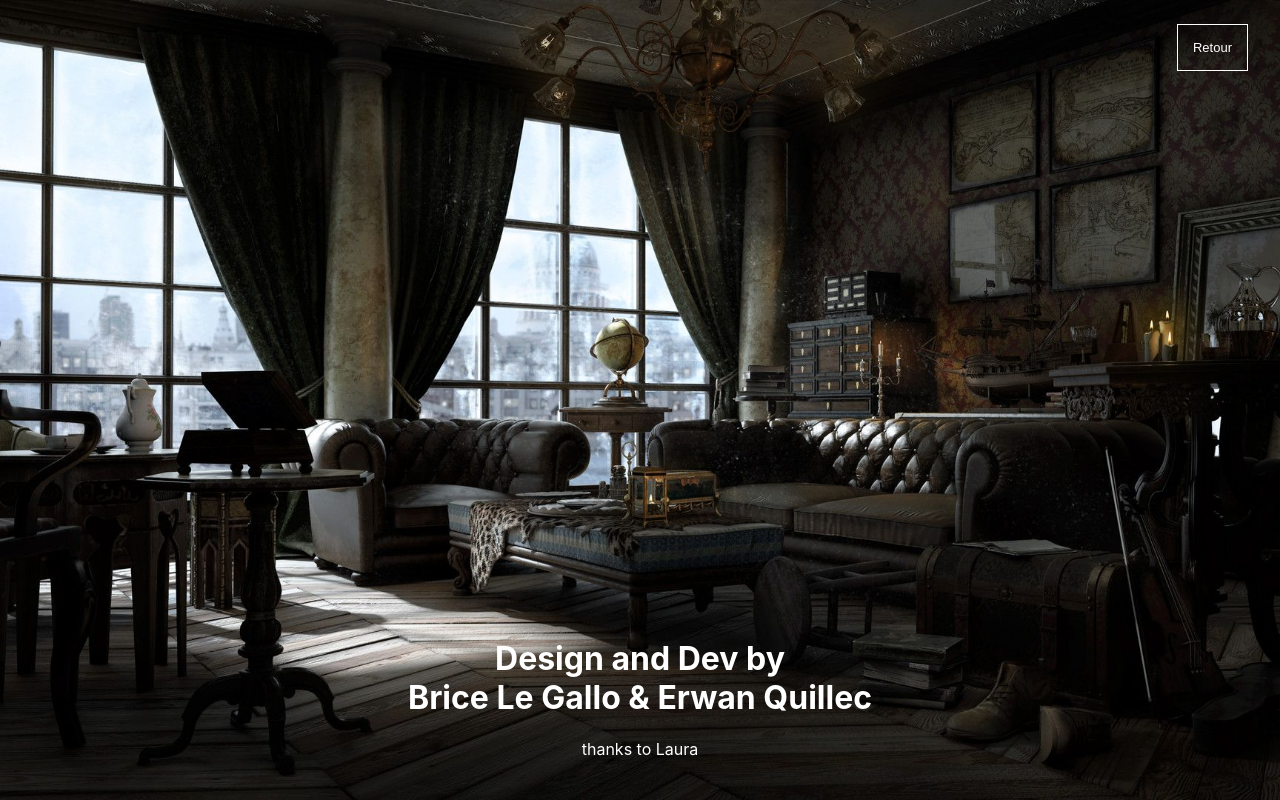
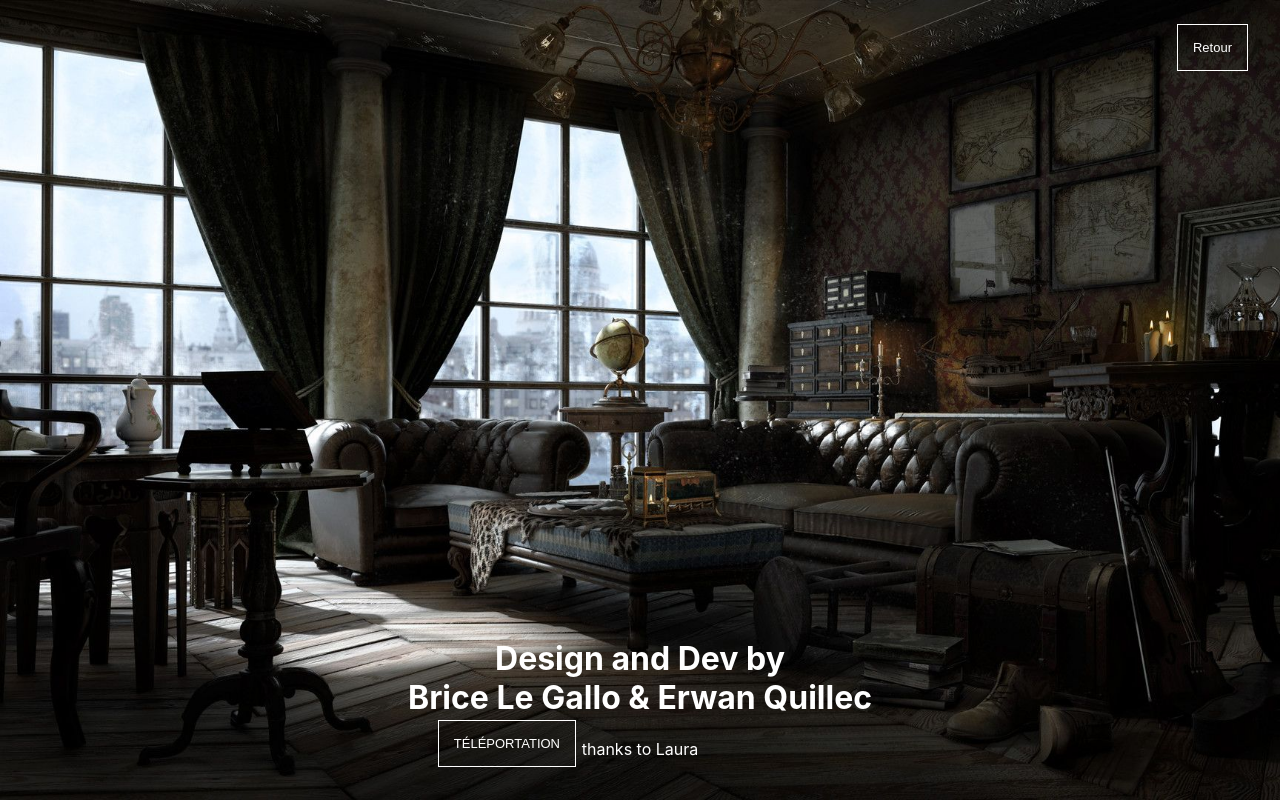
Before and after one commit to erwanitwish/teleport-me, a React (Create React App) app: page /credits in a window 1280 px wide. Built offline with nearby package versions, Linux system fonts and the light colour scheme; no server answers.

Commit message:
presque tout

```diff
--- a/src/App.css
+++ b/src/App.css
@@ -10,7 +10,6 @@
   width: 100%;
   height: 100vh;
   z-index: -1000;
-  clip-path: polygon(100% 100%, 100% 0, 0 0, 0 95%, 10% 100%, 5% 100%);
 }
 
 .behind {
--- a/src/App.js
+++ b/src/App.js
@@ -1,21 +1,54 @@
-import React from "react";
+import React, { useState } from "react";
 import { BrowserRouter as Router, Switch, Route } from "react-router-dom";
 import "./App.css";
 import MetAccess from "./components/met-access";
-import YoutubeAccess from './components/youtube-access';
+import YoutubeAccess from "./components/youtube-access";
 import Credits from "./components/credits";
 import WebcamAccess from "./components/webcam-access";
+import { Spring, config } from "react-spring/renderprops";
+import Button from "./components/button";
 
-function App() {
+class App extends React.Component {
+  constructor(props) {
+    super(props);
+    this.state = {
+      reload: true,
+    };
+    this.reloading = this.reloading.bind(this);
+  }
+
+  reloading() {
+    this.setState({ reload: !this.state.reload });
+  }
+
+  render() {
     return (
       <Router>
         <switch>
           <div className="App">
+            {
+              <Spring
+                config={config.slow}
+                delay={1000}
+                from={{ opacity: 0, transform: "translateX(-10vw)" }}
+                to={{ opacity: 1, transform: "translateX(0vw)" }}
+              >
+                {(props) => (
+                  <Button
+                    stylize={props}
+                    idButton="button2"
+                    func={this.reloading}
+                    butnTxt="TÉLÉPORTATION"
+                    move="left"
+                  />
+                )}
+              </Spring>
+            }
             <Route exact path="/">
               <MetAccess />
               <div className="background"></div>
               <div className="behind">
-              <YoutubeAccess />
+                {this.state.reload && <YoutubeAccess />}
               </div>
             </Route>
             <Route exact path="/credits">
@@ -26,5 +59,6 @@ function App() {
       </Router>
     );
   }
+}
 
 export default App;
--- a/src/components/youtube-access.jsx
+++ b/src/components/youtube-access.jsx
@@ -1,53 +1,66 @@
 import React from "react";
 import axios from "axios";
 import ReactPlayer from "react-player";
-import { Spring, config } from 'react-spring/renderprops';
-import Button from './button';
+import { Spring, config } from "react-spring/renderprops";
+import Button from "./button";
 
 class YoutubeAccess extends React.Component {
-  constructor (props) {
-    super (props);
+  constructor(props) {
+    super(props);
     this.state = {
-      youtubeUrl: 'https://www.youtube.com/watch?v=rgZfmWXTqas',
-      startTime: 50
+      youtubeUrl: "https://www.youtube.com/watch?v=rgZfmWXTqas",
+      startTime: Math.floor(Math.random() * 3500),
     };
-    this.handleRandomTime = this.handleRandomTime.bind(this);
+    // this.handleRandomTime = this.handleRandomTime.bind(this);
   }
 
-  handleRandomTime () {
-    this.setState({ startTime : Math.floor(Math.random() * 3500) });
-  }
+  // handleRandomTime() {
+  //   this.setState({ startTime: Math.floor(Math.random() * 3500) });
+  // }
 
-  componentDidMount() {
-    this.handleRandomTime();
-    console.log('Hello');
-  }
+  // componentDidMount() {
+  //   this.handleRandomTime();
+  //   console.log("Hello");
+  // }
 
-  render () {
+  render() {
     console.log(this.state.startTime);
     return (
       <>
-        {<Spring
-          config={config.slow}
-          delay={1000}
-          from={{ opacity: 0, transform: 'translateX(-10vw)' }}
-          to={{ opacity: 1, transform: 'translateX(0vw)' }}>
-          {props => <Button stylize={props} idButton='button2' func={this.handleRandomTime} butnTxt='TÉLÉPORTATION' move='left' />}
-        </Spring>}
+        {
+          // <Spring
+          //   config={config.slow}
+          //   delay={1000}
+          //   from={{ opacity: 0, transform: "translateX(-10vw)" }}
+          //   to={{ opacity: 1, transform: "translateX(0vw)" }}
+          // >
+          //   {(props) => (
+          //     <Button
+          //       stylize={props}
+          //       idButton="button2"
+          //       func={this.handleRandomTime}
+          //       butnTxt="TÉLÉPORTATION"
+          //       move="left"
+          //     />
+          //   )}
+          // </Spring>
+        }
         <div className="back-video">
           <ReactPlayer
             url={this.state.youtubeUrl}
-            width='100%'
-            height='100%'
+            width="100%"
+            height="100%"
+            muted
             playing
-            muted
             config={{
               youtube: {
                 playerVars: {
                   control: 0,
-                  start: this.state.startTime
-                }
-              }}} />
+                  start: this.state.startTime,
+                },
+              },
+            }}
+          />
         </div>
       </>
     );
```
Also changed, not shown: src/components/youtube.jsx (added, +28 -0 lines). Lines whose indentation alone changed are shown as unchanged.
